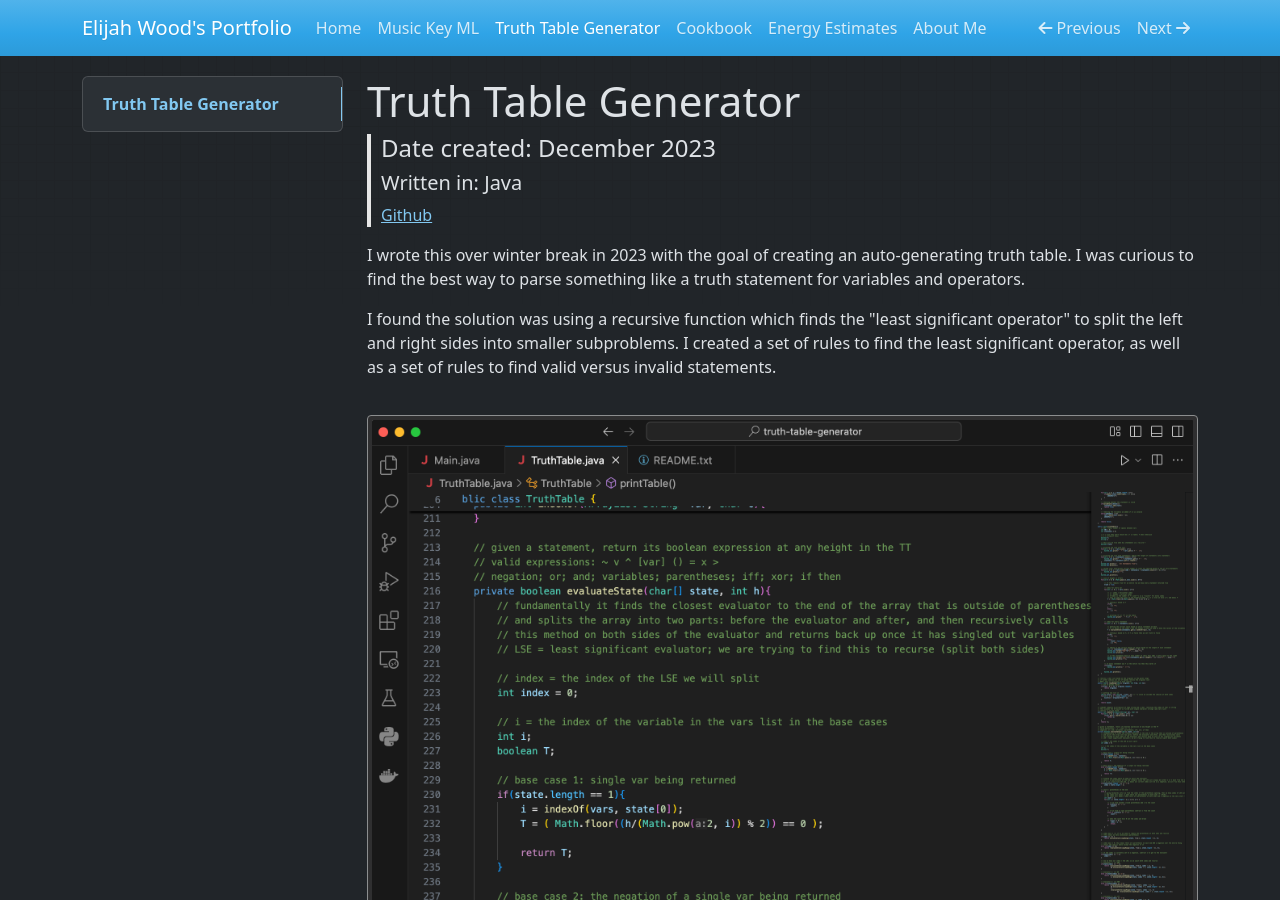
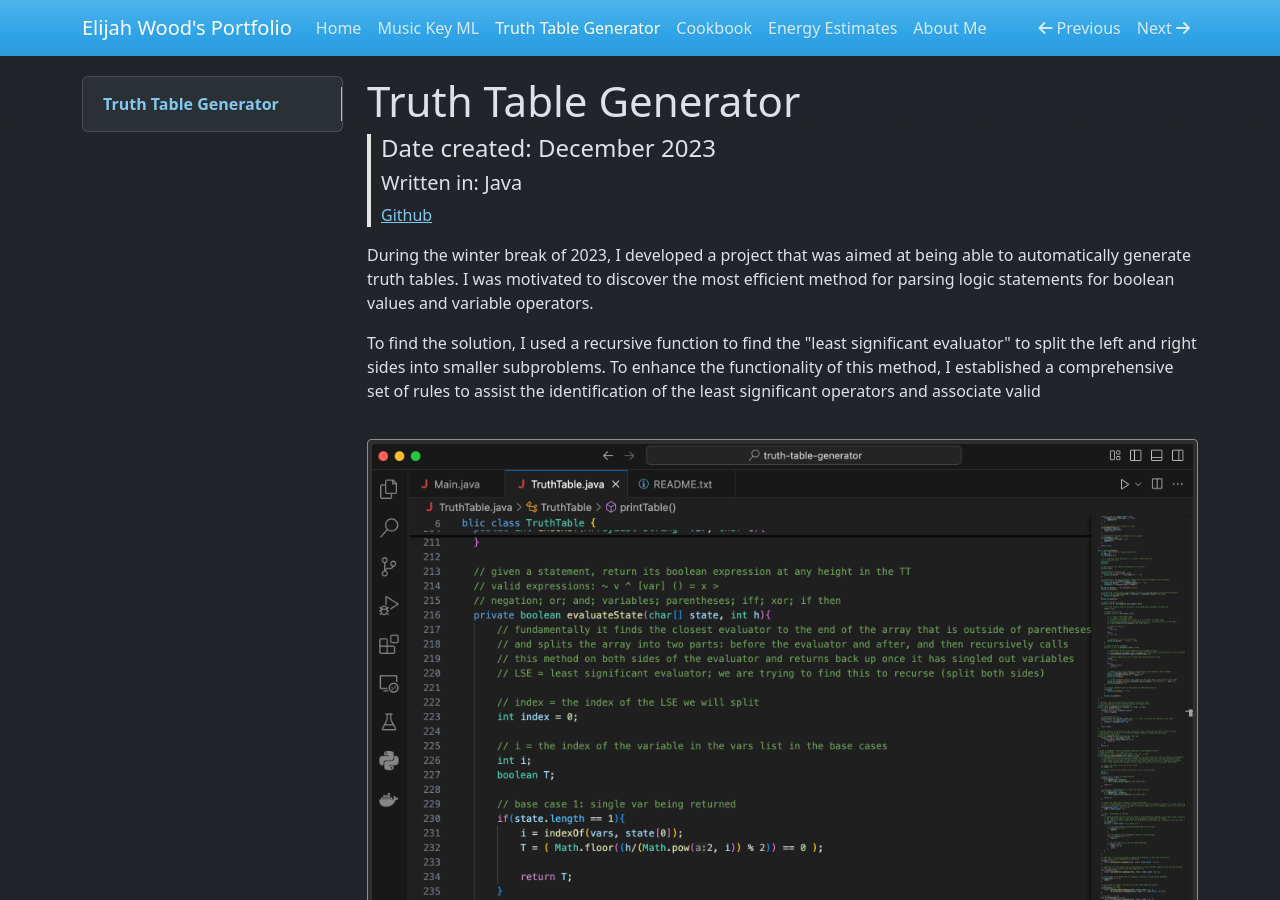
Before and after one commit to ElijahWood2003/portfolio, an MkDocs documentation site: the page built from docs/ttgen.md, in a window 1280 px wide and 900 px high. Built offline with MkDocs 1.6.1, drawn with Linux system fonts in a browser that asks for light colours; nearby versions of some CDN libraries.

Commit message:
Revised writing

```diff
--- a/docs/ttgen.md
+++ b/docs/ttgen.md
@@ -5,8 +5,8 @@
 >
 > [Github](https://github.com/ElijahWood2003/truth-table-generator)
 
-<p>I wrote this over winter break in 2023 with the goal of creating an auto-generating truth table. I was curious to find the best way to parse something like a truth statement for variables and operators.</p>
-<p>I found the solution was using a recursive function which finds the "least significant operator" to split the left and right sides into smaller subproblems. I created a set of rules to find the least significant operator, as well as a set of rules to find valid versus invalid statements.</p>
+<p>During the winter break of 2023, I developed a project that was aimed at being able to automatically generate truth tables. I was motivated to discover the most efficient method for parsing logic statements for boolean values and variable operators.</p>
+<p>To find the solution, I used a recursive function to find the "least significant evaluator" to split the left and right sides into smaller subproblems. To enhance the functionality of this method, I established a comprehensive set of rules to assist the identification of the least significant operators and associate valid </p>
 
 ![TTG Screenshot 1](images/ttg_scn1.png "TTG Screenshot 1")
 
```
Also changed, not shown: docs/about.md (+2 -2 lines), docs/energy_estimates.md (+1 -1 lines), docs/index.md (+1 -3 lines), docs/music-key-ml.md (+3 -1 lines), docs/images/spectrogram.png (added).
